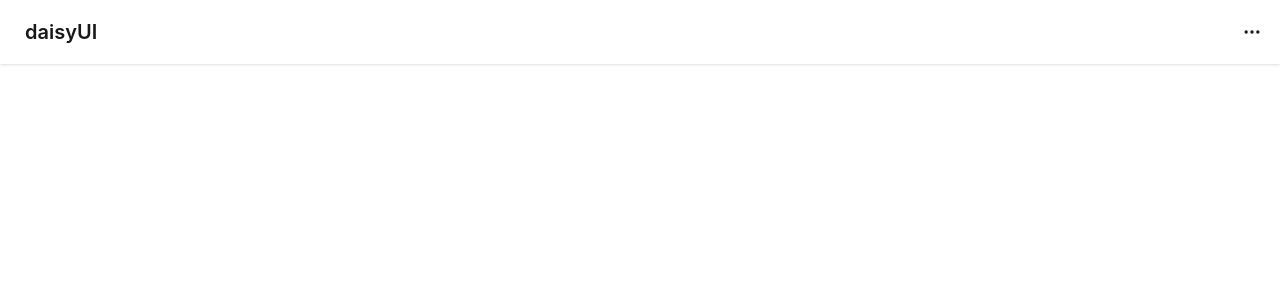
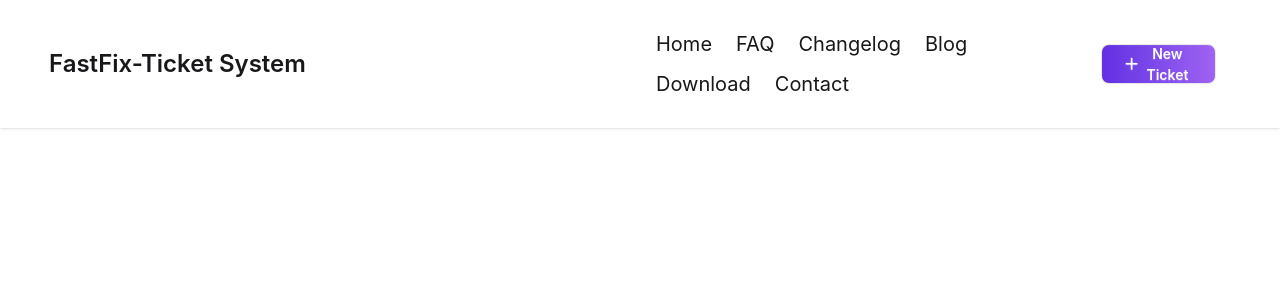
Before and after one commit to monirzkhan/FastFix-Ticket-System, a React (Vite) app: page / in a window 1280 px wide. Shown: the top 300 px of the page. Built offline with nearby package versions, Linux system fonts and the light colour scheme.

Commit message:
nav design done

```diff
--- a/package.json
+++ b/package.json
@@ -10,6 +10,7 @@
     "preview": "vite preview"
   },
   "dependencies": {
+    "@fortawesome/fontawesome-free": "^7.2.0",
     "@tailwindcss/vite": "^4.2.1",
     "react": "^19.2.0",
     "react-dom": "^19.2.0",
--- a/src/App.jsx
+++ b/src/App.jsx
@@ -1,5 +1,7 @@
 
 import './App.css'
+
+import Navbar from './Components/Navbar/Navbar'
 
 function App() {
 
@@ -7,16 +9,8 @@
   return (
     <>
 
-      <div className="navbar bg-base-100 shadow-sm">
-        <div className="flex-1">
-          <a className="btn btn-ghost text-xl">daisyUI</a>
-        </div>
-        <div className="flex-none">
-          <button className="btn btn-square btn-ghost">
-            <svg xmlns="http://www.w3.org/2000/svg" fill="none" viewBox="0 0 24 24" className="inline-block h-5 w-5 stroke-current"> <path strokeLinecap="round" strokeLinejoin="round" strokeWidth="2" d="M5 12h.01M12 12h.01M19 12h.01M6 12a1 1 0 11-2 0 1 1 0 012 0zm7 0a1 1 0 11-2 0 1 1 0 012 0zm7 0a1 1 0 11-2 0 1 1 0 012 0z"></path> </svg>
-          </button>
-        </div>
-      </div>
+    {/* Navbar  */}
+    <Navbar></Navbar>
 
 
     </>
--- /dev/null
+++ b/src/Components/Navbar/Navbar.jsx
@@ -0,0 +1,46 @@
+import React from 'react';
+
+const Nav = () => {
+    return (
+        <div className="navbar bg-base-100 shadow-sm md:px-8 md:py-4">
+            <div className="navbar-start">
+                <div className="dropdown">
+                    <div tabIndex={0} role="button" className="btn btn-ghost lg:hidden">
+                        <svg xmlns="http://www.w3.org/2000/svg" className="h-5 w-5" fill="none" viewBox="0 0 24 24" stroke="currentColor"> <path strokeLinecap="round" strokeLinejoin="round" strokeWidth="2" d="M4 6h16M4 12h8m-8 6h16" /> </svg>
+                    </div>
+                    <ul
+                        tabIndex="-1"
+                        className="menu menu-sm dropdown-content bg-base-100 rounded-box z-1 mt-3 w-52 p-2 shadow">
+                        <li><a>Home</a></li>
+                        <li><a>FAQ</a></li>
+                        <li><a>Changelog</a></li>
+                        <li><a>Blog</a></li>
+                        <li><a>Download</a></li>
+                        <li><a>Contact</a></li>
+                    </ul>
+                </div>
+                <a className="btn btn-ghost md:text-2xl text-lg">FastFix-Ticket System</a>
+            </div>
+
+            <div className="navbar-end">
+                <div className='hidden lg:flex '>
+                    <ul className="menu menu-horizontal px-1 text-xl">
+                    <li><a>Home</a></li>
+                    <li><a>FAQ</a></li>
+                    <li><a>Changelog</a></li>
+                    <li><a>Blog</a></li>
+                    <li><a>Download</a></li>
+                    <li><a>Contact</a></li>
+                </ul>
+                </div>
+                <div className='mx-8'>
+                    <button className="btn bg-linear-to-r from-[#632EE3] to-[#9F62F2] text-white p-2 md:px-6 md:py-4 rounded-lg">
+                        <i class="fa-solid fa-plus"></i>
+                        New Ticket </button>
+                </div>
+            </div>
+        </div>
+    );
+};
+
+export default Nav;
--- a/src/index.css
+++ b/src/index.css
@@ -1,2 +1,3 @@
 @import "tailwindcss";
 @plugin "daisyui";
+@import "@fortawesome/fontawesome-free/css/all.css";
```
Also changed, not shown: src/assets/ic_outlinePlus.png (added), 1 other file (tests, documents, lock files or other folders).
